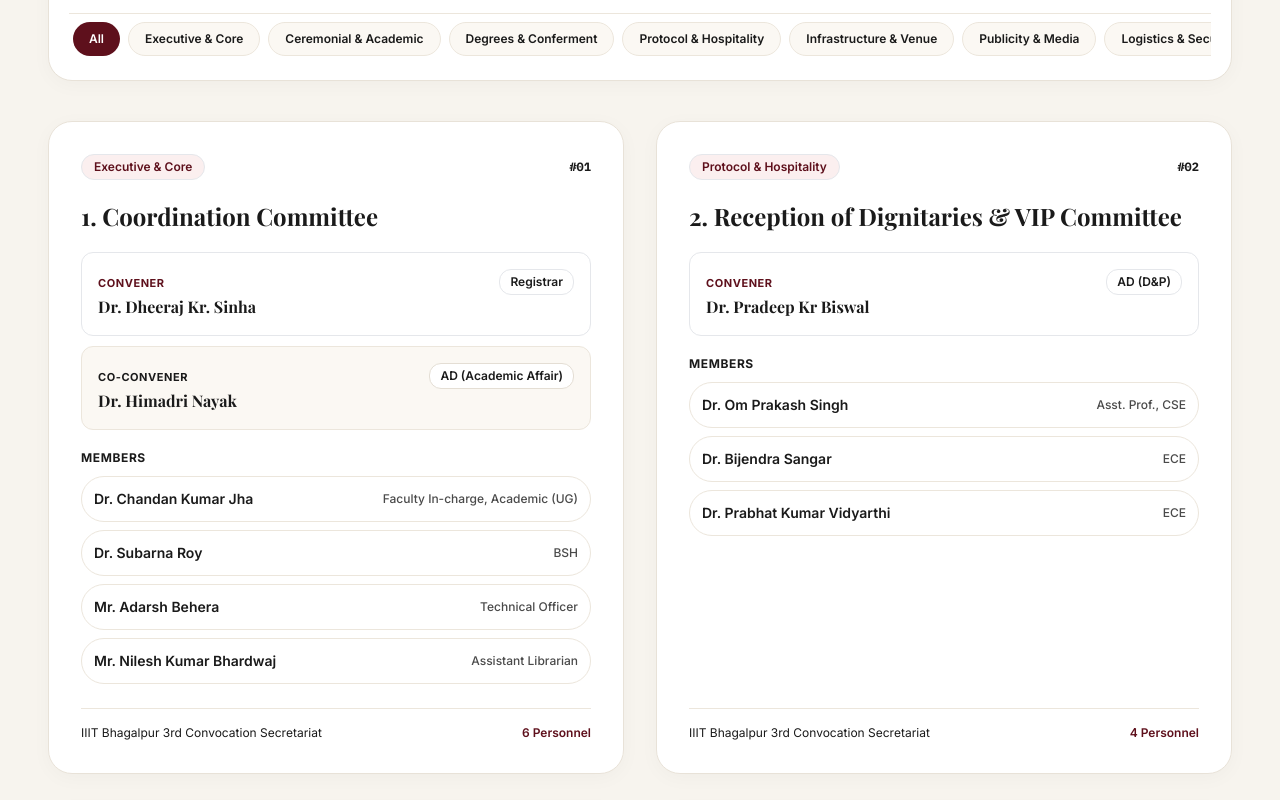
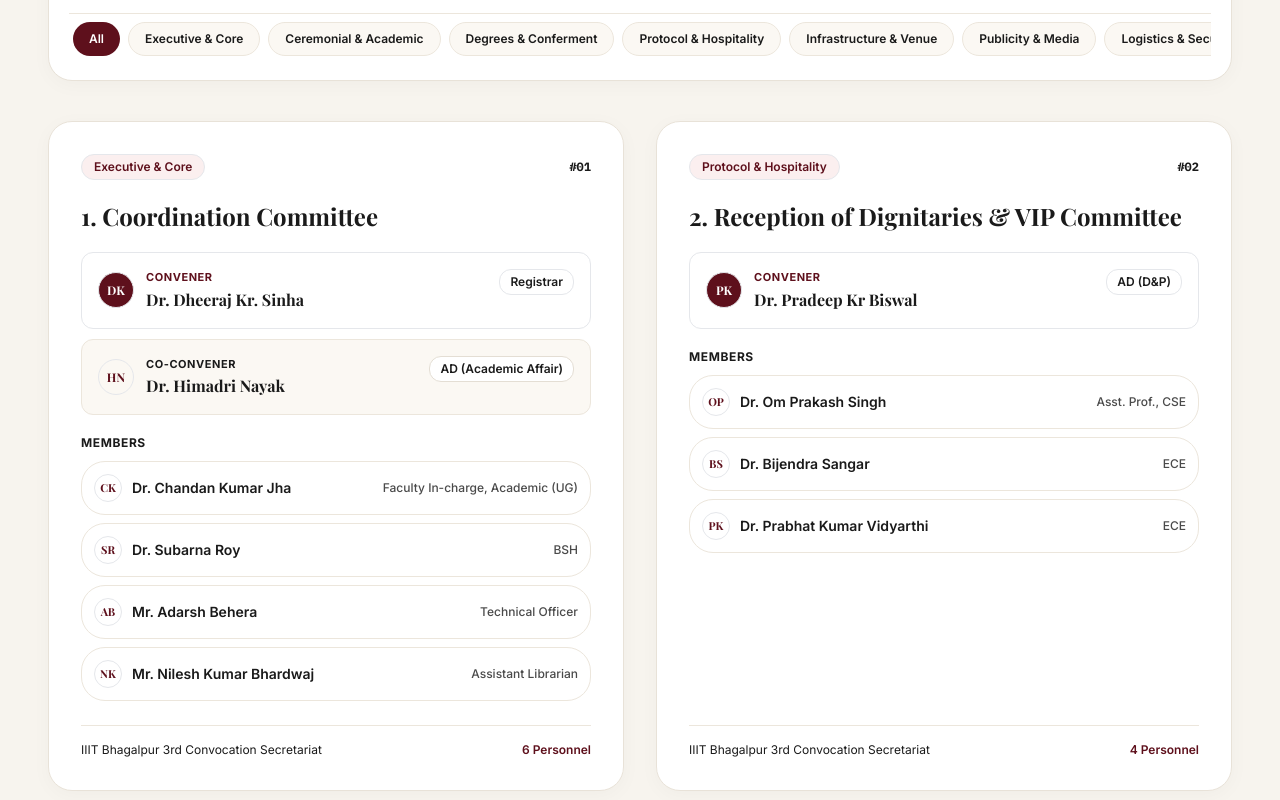
Before and after one commit to code-yashkumar/Convocation-iiitbh, a React (Vite) app: page /committee in a window 1280 px wide. Shown: the part 580-1380 px from the top of the page. Built offline with nearby package versions, Linux system fonts and the light colour scheme; no server answers; a web font is replaced by a local one.

Commit message:
feat(committees): add two-letter initial profile circles before names of conveners and members

```diff
--- a/src/sections/Committees/index.jsx
+++ b/src/sections/Committees/index.jsx
@@ -14,6 +14,22 @@ import {
 import Card from '../../components/ui/Card';
 import Badge from '../../components/ui/Badge';
 import SEO from '../../components/common/SEO';
+
+/**
+ * Extracts 2-letter initials from full name, skipping titles (e.g. Dr. Dheeraj Kr. Sinha -> DK)
+ */
+const getInitials = (fullName) => {
+  if (!fullName) return '';
+  const clean = fullName
+    .replace(/^(Dr\.|Prof\.|Mr\.|Mrs\.|Ms\.|Shri|Smt\.|Er\.|Adv\.)\s+/i, '')
+    .trim();
+  const words = clean.split(/\s+/).filter(Boolean);
+  if (words.length === 0) return '';
+  if (words.length === 1) return words[0].slice(0, 2).toUpperCase();
+  const first = words[0].replace(/[^A-Za-z]/g, '')[0] || words[0][0];
+  const second = words[1].replace(/[^A-Za-z]/g, '')[0] || words[1][0];
+  return (first + second).toUpperCase();
+};
 
 const COMMITTEES_DATA = [
   {
@@ -588,13 +604,19 @@ export function CommitteeSection() {
                   <div className="mt-5 space-y-2.5">
                     {committee.convener && (
                       <div className="p-3.5 sm:p-4 rounded-xl bg-gradient-to-r from-maroon-050/80 to-cream-050 border border-maroon-900/15 flex items-start justify-between gap-3">
-                        <div className="space-y-0.5">
-                          <span className="font-body text-[0.6875rem] font-bold text-maroon-900 uppercase tracking-wider">
+                        <div className="flex items-center gap-3 min-w-0">
+                          {/* Profile Circle with Initials */}
+                          <div className="w-9 h-9 rounded-full bg-maroon-900 text-white font-display font-bold text-xs flex items-center justify-center shrink-0 shadow-xs border border-maroon-800 select-none">
+                            {getInitials(committee.convener.name)}
+                          </div>
+                          <div className="space-y-0.5 min-w-0">
+                            <span className="font-body text-[0.6875rem] font-bold text-maroon-900 uppercase tracking-wider block">
                               Convener
                             </span>
-                          <h4 className="font-display font-bold text-base text-charcoal-900">
+                            <h4 className="font-display font-bold text-base text-charcoal-900 truncate">
                               {committee.convener.name}
                             </h4>
+                          </div>
                         </div>
                         <span className="font-body text-xs font-semibold text-charcoal-700 bg-white px-2.5 py-1 rounded-md border border-maroon-900/10 shrink-0">
                           {committee.convener.designation}
@@ -604,13 +626,19 @@ export function CommitteeSection() {
 
                     {committee.coConvener && (
                       <div className="p-3.5 sm:p-4 rounded-xl bg-cream-050 border border-[#ECE6DC] flex items-start justify-between gap-3">
-                        <div className="space-y-0.5">
-                          <span className="font-body text-[0.6875rem] font-bold text-charcoal-700 uppercase tracking-wider">
+                        <div className="flex items-center gap-3 min-w-0">
+                          {/* Profile Circle with Initials */}
+                          <div className="w-9 h-9 rounded-full bg-maroon-900/10 text-maroon-900 border border-maroon-900/20 font-display font-bold text-xs flex items-center justify-center shrink-0 select-none">
+                            {getInitials(committee.coConvener.name)}
+                          </div>
+                          <div className="space-y-0.5 min-w-0">
+                            <span className="font-body text-[0.6875rem] font-bold text-charcoal-700 uppercase tracking-wider block">
                               Co-Convener
                             </span>
-                          <h4 className="font-display font-bold text-base text-charcoal-900">
+                            <h4 className="font-display font-bold text-base text-charcoal-900 truncate">
                               {committee.coConvener.name}
                             </h4>
+                          </div>
                         </div>
                         <span className="font-body text-xs font-semibold text-charcoal-700 bg-white px-2.5 py-1 rounded-md border border-border shrink-0">
                           {committee.coConvener.designation}
@@ -630,9 +658,15 @@ export function CommitteeSection() {
                           key={idx}
                           className="flex items-center justify-between p-2.5 sm:p-3 rounded-lg bg-cream-050/60 border border-[#ECE6DC] text-xs sm:text-sm font-body"
                         >
-                          <span className="font-semibold text-charcoal-900">
+                          <div className="flex items-center gap-2.5 min-w-0">
+                            {/* Profile Circle with Initials */}
+                            <div className="w-7 h-7 rounded-full bg-maroon-900/10 text-maroon-900 font-display font-bold text-[0.6875rem] flex items-center justify-center shrink-0 border border-maroon-900/15 select-none">
+                              {getInitials(member.name)}
+                            </div>
+                            <span className="font-semibold text-charcoal-900 truncate">
                               {member.name}
                             </span>
+                          </div>
                           <span className="text-charcoal-600 text-xs font-medium text-right shrink-0 ml-2">
                             {member.designation}
                           </span>
```
Lines whose indentation alone changed are shown as unchanged.
